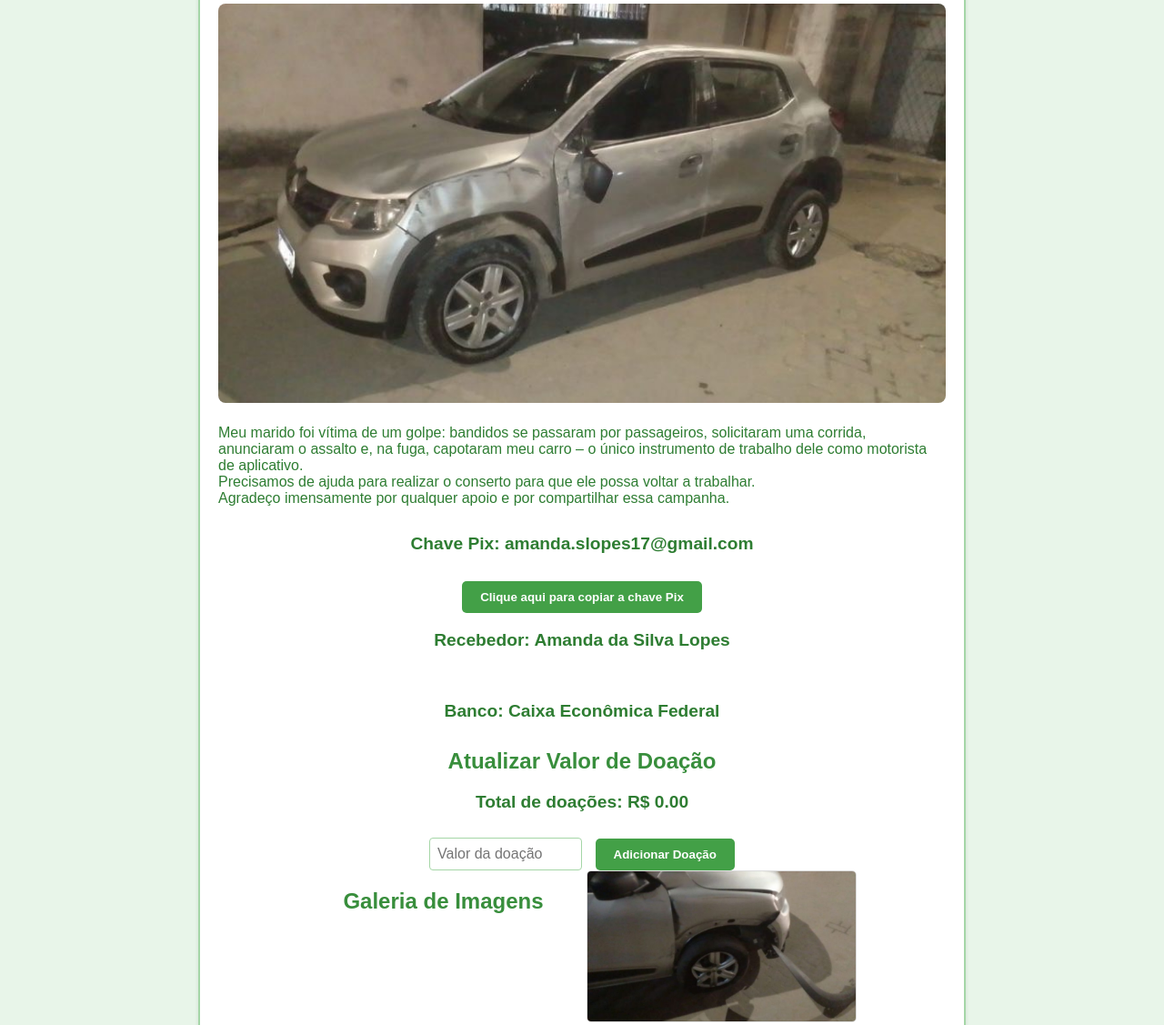
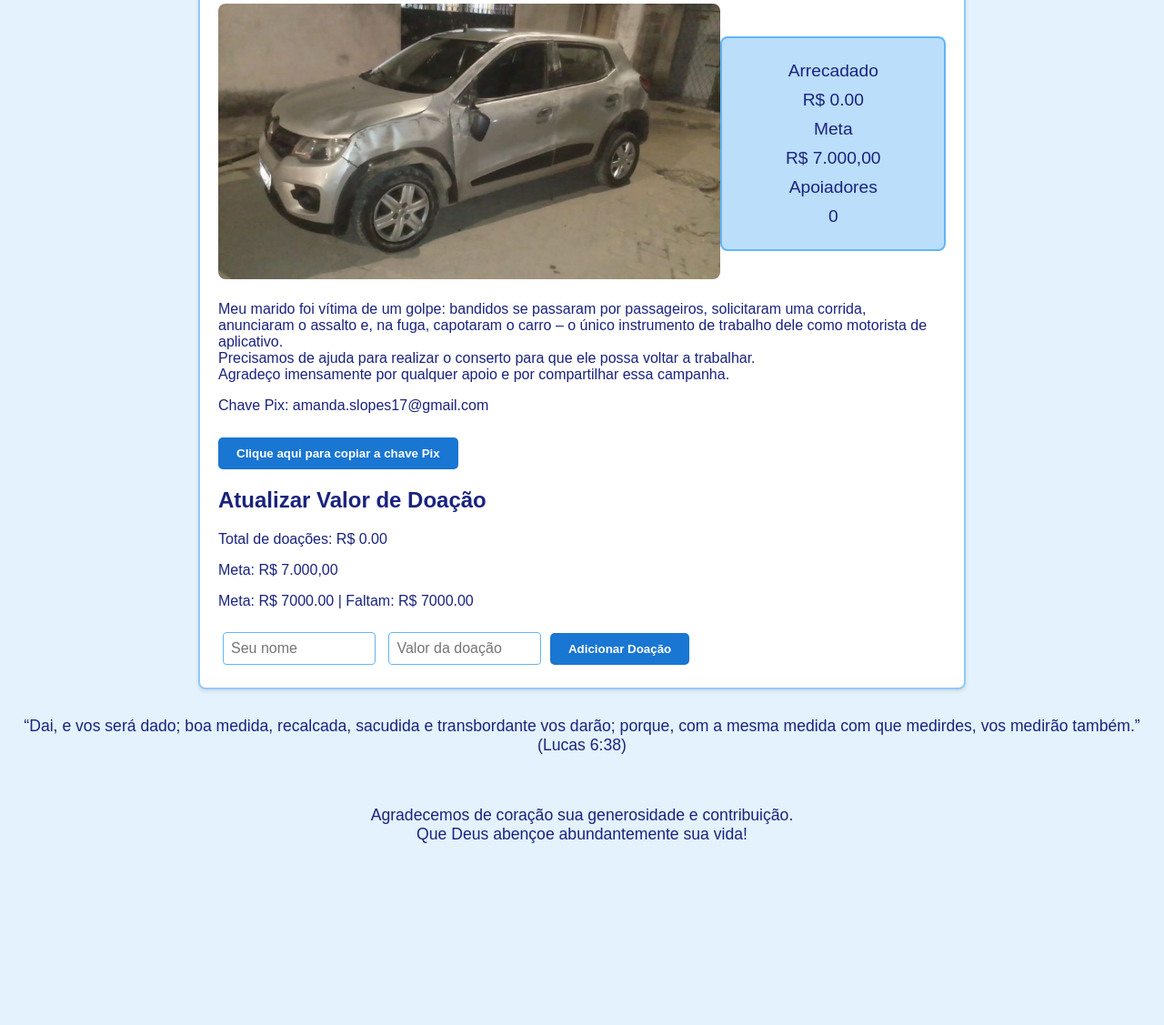
Before and after one commit to amandalopes17/arrecadacao-carro, a plain HTML site: page index.html in a window 1280 px wide. Shown: the part 155-1282 px from the top of the page at 91% size. After the commit the page ends 1121 px from the top, so only its background shows below. Drawn offline with Linux system fonts and the light colour scheme.

Commit message:
Update index.html

```diff
--- a/index.html
+++ b/index.html
@@ -1,16 +1,13 @@
 <!DOCTYPE html>
-<html lang="pt-BR">
-<head>
-  <meta charset="UTF-8">
-  <meta name="viewport" content="width=device-width, initial-scale=1.0">
+<html lang="pt-BR"> <head>
+  <meta charset="UTF-8"> <meta name="viewport" content="width=device-width, initial-scale=1.0">
+
   <title>Arrecadação para Conserto do Carro</title>
-  <style>
-    body {
+  <style> body {
   font-family: Arial, sans-serif;
-      background: #e8f5e9; /* Fundo verde claro */
-      color: #2e7d32; /* Texto em verde escuro */
-      margin: 0;
-      padding: 20px;
+  background: #e3f2fd;
+  color: #1a237e;
+  margin: 0; padding: 20px;
 }
     .container {
       max-width: 800px;
@@ -18,49 +15,34 @@
       background: #ffffff;
       border-radius: 8px;
       padding: 20px;
-      box-shadow: 0 2px 4px rgba(0,0,0,0.1);
-      border: 2px solid #a5d6a7; /* Bordas em verde suave */
+      box-shadow: 0 2px 4px rgba(0, 0, 0, 0.1);
+      border: 2px solid #90caf9; }
+    h1 { text-align: center; color: #0d47a1; }
+    .info-section {
+      display: flex;
+      justify-content: space-between;
+      align-items: center; margin: 20px 0;
     }
-    h1, h2 {
-      text-align: center;
-      color: #388e3c; /* Verde mais intenso para os títulos */
+    .info-section img { max-width: 100%;
+      height: auto; border-radius: 8px;
       }
-    .image, .gallery {
-      text-align: center;
-      margin: 20px 0;
+    .donation-summary
+    {
+      background: #bbdefb;
+      padding: 15px;
+      border: 2px solid #64b5f6;
+      border-radius: 8px;
+      text-align: center; width: 40%;
     }
-    .image img {
-      max-width: 100%;
-      height: auto;
-      border-radius: 8px;
+    .donation-summary p
+    {
+      margin: 10px 0;
+      font-size: 1.2em;
     }
-    /* Galeria com imagens lado a lado */
-    .gallery {
-      display: grid;
-      grid-template-columns: repeat(2, 1fr);
-      gap: 10px;
-      max-width: 600px;
-      margin: 0 auto;
-    }
-    .gallery img {
-      width: 100%;
-      height: auto;
-      border: 1px solid #ddd;
-      border-radius: 5px;
-    }
-    .pix, .donation {
-      text-align: center;
-      margin-top: 30px;
-    }
-    .pix p, .donation p {
-      font-size: 1.2em;
-      font-weight: bold;
-    }
-    .button {
-      display: inline-block;
+    .button { display: inline-block;
     margin-top: 10px;
     padding: 10px 20px;
-      background: #43a047; /* Botão verde */
+    background: #1976d2;
     color: #fff;
     text-decoration: none;
     border-radius: 5px;
@@ -68,84 +50,98 @@
     cursor: pointer;
     border: none;
     }
-    .button:hover {
-      background: #388e3c; /* Verde mais escuro ao passar o mouse */
+    .button:hover
+    {
+    background: #1565c0;
     }
-    input[type="number"] {
+    input[type="number"], input[type="text"]
+    {
     padding: 8px;
     font-size: 1em;
     width: 150px;
-      margin-right: 10px;
-      border: 1px solid #a5d6a7;
+    margin: 5px;
+    border: 1px solid #64b5f6;
     border-radius: 4px;
     }
   </style>
-  <script>
-    // Função para copiar a chave Pix para a área de transferência
-    function copyPixKey() {
-      const pixKey = document.getElementById("pixKey").textContent;
-      navigator.clipboard.writeText(pixKey)
-        .then(() => { alert("Chave Pix copiada: " + pixKey); })
-        .catch(err => { alert("Erro ao copiar: " + err); });
+  <script> const donationGoal = 7000;
+  let totalDonation = parseFloat(localStorage.getItem("totalDonation")) || 0;
+  let donorList = JSON.parse(localStorage.getItem("donorList")) || [];
+  function updateDonationDisplay() { document.getElementById("donationTotal").textContent = totalDonation.toFixed(2);
+  document.getElementById("donorCount").textContent = donorList.length;
+  document.getElementById("goalStatus").textContent = totalDonation >= donationGoal
+    ? "Meta alcançada! Obrigado pela sua generosidade!"
+    : `Meta: R$ ${donationGoal.toFixed(2)} | Faltam: R$ ${(donationGoal - totalDonation).toFixed(2)}`;
     }
-
-    // Lógica simples para atualizar o total de doações
-    let totalDonation = 0;
     function addDonation() {
       const donationInput = document.getElementById("donationInput");
+      const donorNameInput = document.getElementById("donorNameInput");
       const donationValue = parseFloat(donationInput.value);
+      const donorName = donorNameInput.value.trim();
+
+      if (!donorName) {
+        alert("Por favor, insira seu nome.");
+        return;
+      }
       if (isNaN(donationValue) || donationValue <= 0) {
         alert("Digite um valor válido.");
         return;
       }
       totalDonation += donationValue;
-      document.getElementById("donationTotal").textContent = totalDonation.toFixed(2);
+      donorList.push({ name: donorName, value: donationValue });
+
+      localStorage.setItem("totalDonation", totalDonation);
+      localStorage.setItem("donorList", JSON.stringify(donorList));
+
+      updateDonationDisplay();
       donationInput.value = "";
+      donorNameInput.value = "";
     }
+
+    window.onload = updateDonationDisplay;
   </script>
 </head>
   <body>
     <div class="container">
       <h1>Arrecadação para Conserto do Carro - motorista de app</h1>
-
-    <!-- Imagem principal -->
+      <div class="info-section">
         <div class="image">
           <img src="2.jpeg" alt="Foto Principal do Carro">
+        </div> <div class="donation-summary">
+          <p>Arrecadado</p>
+          <p>R$ <span id="donationTotal">0.00</span></p>
+          <p>Meta</p>
+          <p>R$ 7.000,00</p>
+          <p>Apoiadores</p>
+          <p><span id="donorCount">0</span></p>
+        </div>
       </div>
 
-    <p>Meu marido foi vítima de um golpe: bandidos se passaram por passageiros, solicitaram uma corrida, anunciaram o assalto e, na fuga, capotaram meu carro – o único instrumento de trabalho dele como motorista de aplicativo.<br>
+      <p>Meu marido foi vítima de um golpe: bandidos se passaram por passageiros, solicitaram uma corrida, anunciaram o assalto e, na fuga, capotaram o carro – o único instrumento de trabalho dele como motorista de aplicativo.<br>
         Precisamos de ajuda para realizar o conserto para que ele possa voltar a trabalhar.<br>
         Agradeço imensamente por qualquer apoio e por compartilhar essa campanha.</p>
 
-    <!-- Seção da chave Pix -->
       <div class="pix">
         <p>Chave Pix: <span id="pixKey">amanda.slopes17@gmail.com</span></p>
         <button class="button" onclick="copyPixKey()">Clique aqui para copiar a chave Pix</button>
-      <p>Recebedor: Amanda da Silva Lopes</p><br>
-      <p>Banco: Caixa Econômica Federal</p>
       </div>
-
-    <!-- Seção de atualização de valor de doação, abaixo da chave Pix -->
       <div class="donation">
         <h2>Atualizar Valor de Doação</h2>
         <p>Total de doações: R$ <span id="donationTotal">0.00</span></p>
+        <p>Meta: R$ 7.000,00</p>
+        <p><span id="goalStatus"></span></p>
+        <input type="text" id="donorNameInput"
+          placeholder="Seu nome">
         <input type="number" id="donationInput" placeholder="Valor da doação" step="0.01">
         <button class="button" onclick="addDonation()">Adicionar Doação</button>
       </div>
-
-<!-- Galeria de imagens (lado a lado) -->
-    <div class="gallery">
-      <h2>Galeria de Imagens</h2>
-      <img src="1.jpeg" alt="Imagem 1">
-      <img src="3.jpeg" alt="Imagem 3">
-      <img src="4.jpeg" alt="Imagem 4">
-      <img src="5.jpeg" alt="Imagem 5">
-    </div>
-  </div>
-
-  <footer style="text-align: center; margin-top: 30px; font-size: 1.1em; color: #2e7d32;">
+    </div> <footer style="text-align:
+             center; margin-top: 30px;
+             font-size: 1.1em;
+             color: #1a237e;">
       <p>“Dai, e vos será dado; boa medida, recalcada, sacudida e transbordante vos darão; porque, com a mesma medida com que medirdes, vos medirão também.” (Lucas 6:38)</p><br>
-  <p>Agradecemos de coração sua generosidade e contribuição. Que Deus abençoe abundantemente sua vida!</p>
+      <p>Agradecemos de coração sua generosidade e contribuição.<br>
+        Que Deus abençoe abundantemente sua vida!</p>
     </footer>
   </body>
 </html>
```
Lines whose indentation alone changed are shown as unchanged.
